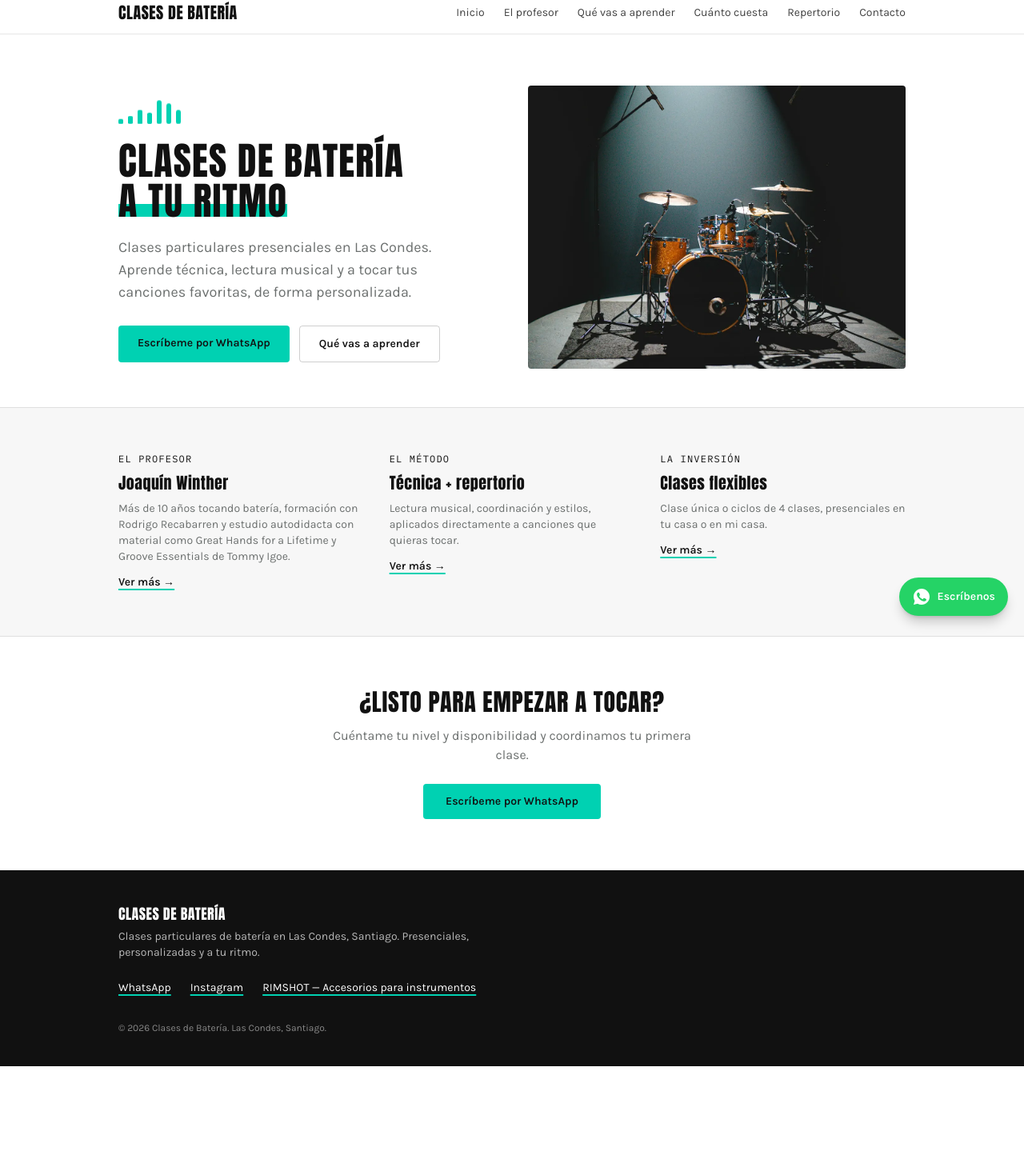
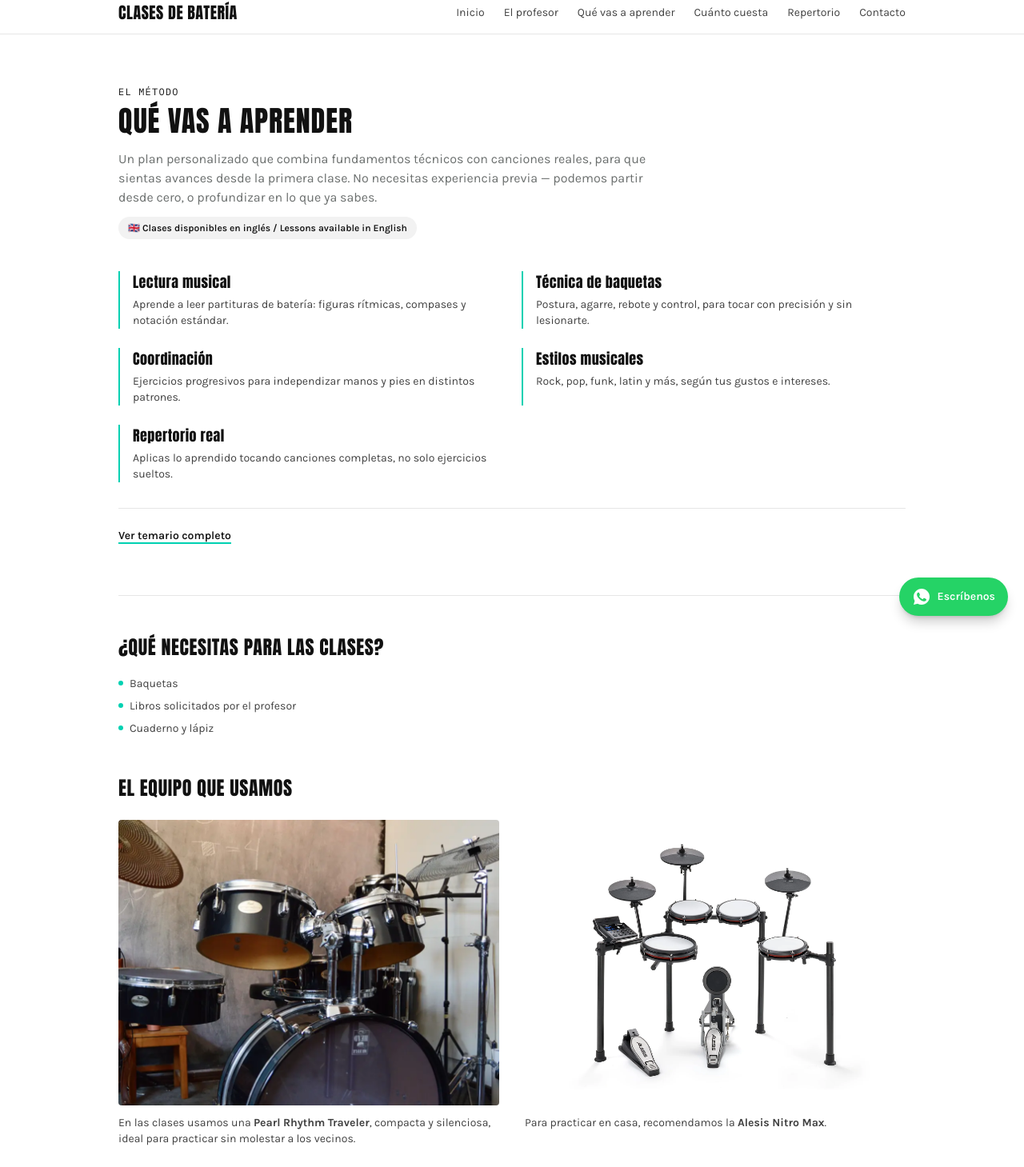
Before and after one commit to rimshotCl/clasesdebateria, a Next.js app: page / in a window 1280 px wide. Shown: the part 10-1469 px from the top of the page at 80% size. Before the commit the page ends 1343 px from the top, so only its background shows below. Built offline with nearby package versions, Linux system fonts and the light colour scheme.

Commit message:
Ampliar contenido de Qué vas a aprender

```diff
--- a/app/page.tsx
+++ b/app/page.tsx
@@ -1,120 +1,173 @@
-import Link from "next/link";
+import type { Metadata } from "next";
 import ImagePlaceholder from "@/components/ImagePlaceholder";
-import RhythmBar from "@/components/RhythmBar";
-import { waLink, defaultWaMessage } from "@/lib/site";
+import { waLink, defaultWaMessage, rimshotUrl } from "@/lib/site";
 
-export default function Home() {
+export const metadata: Metadata = {
+  title: "Qué vas a aprender | Clases de Batería",
+  description:
+    "Técnica, lectura musical, coordinación y estilos en las clases particulares de batería.",
+};
+
+const temas = [
+  {
+    title: "Lectura musical",
+    body: "Aprende a leer partituras de batería: figuras rítmicas, compases y notación estándar.",
+  },
+  {
+    title: "Técnica de baquetas",
+    body: "Postura, agarre, rebote y control, para tocar con precisión y sin lesionarte.",
+  },
+  {
+    title: "Coordinación",
+    body: "Ejercicios progresivos para independizar manos y pies en distintos patrones.",
+  },
+  {
+    title: "Estilos musicales",
+    body: "Rock, pop, funk, latin y más, según tus gustos e intereses.",
+  },
+  {
+    title: "Repertorio real",
+    body: "Aplicas lo aprendido tocando canciones completas, no solo ejercicios sueltos.",
+  },
+];
+
+const temario = [
+  "Instrumentos de la batería",
+  "Configuración de la batería",
+  "Uso de hardware",
+  "Agarre de las baquetas",
+  "Lectura rítmica aplicada a la batería",
+  "Rudimentos",
+  "Drum Grooves",
+  "Drum Fills",
+  "Uso del metrónomo",
+  "Interdependencia (Coordinación)",
+  "Estilos",
+  "Repertorio",
+  "Técnicas de pedal de bombo",
+  "Técnicas de pedal de hi-hat",
+  "Transcripción y uso de softwares",
+  "Preparación para certificaciones internacionales",
+];
+
+const necesitas = ["Baquetas", "Libros solicitados por el profesor", "Cuaderno y lápiz"];
+
+export default function QueVasAAprender() {
   return (
-    <>
-      {/* Hero */}
-      <section className="mx-auto max-w-5xl px-5 pb-12 pt-10 sm:pt-16">
-        <div className="grid gap-8 sm:grid-cols-2 sm:items-center sm:gap-10">
+    <section className="mx-auto max-w-5xl px-5 py-12 sm:py-16">
+      <p className="font-data text-xs uppercase tracking-widest text-ink">
+        El método
+      </p>
+      <h1 className="mt-2 font-display text-3xl tracking-wide sm:text-4xl">
+        QUÉ VAS A APRENDER
+      </h1>
+      <p className="mt-4 max-w-2xl text-base text-warm-gray">
+        Un plan personalizado que combina fundamentos técnicos con canciones
+        reales, para que sientas avances desde la primera clase. No necesitas
+        experiencia previa — podemos partir desde cero, o profundizar en lo
+        que ya sabes.
+      </p>
+
+      <p className="mt-3 inline-flex items-center gap-2 rounded-full bg-paper-soft px-3 py-1.5 text-xs font-semibold text-ink">
+        🇬🇧 Clases disponibles en inglés / Lessons available in English
+      </p>
+
+      <ul className="mt-10 grid gap-6 sm:grid-cols-2">
+        {temas.map((tema) => (
+          <li key={tema.title} className="border-l-2 border-teal pl-4">
+            <h2 className="font-display text-lg tracking-wide">{tema.title}</h2>
+            <p className="mt-1 text-sm text-ink/80">{tema.body}</p>
+          </li>
+        ))}
+      </ul>
+
+      <details className="group mt-8 border-t border-ink/10 pt-6">
+        <summary className="cursor-pointer list-none text-sm font-semibold text-ink underline decoration-teal decoration-2 underline-offset-4">
+          Ver temario completo
+        </summary>
+        <ul className="mt-5 grid grid-cols-1 gap-x-8 gap-y-2 text-sm text-ink/80 sm:grid-cols-2">
+          {temario.map((item) => (
+            <li key={item} className="flex gap-2">
+              <span
+                aria-hidden="true"
+                className="mt-1.5 h-1.5 w-1.5 shrink-0 rounded-full bg-teal"
+              />
+              <span>{item}</span>
+            </li>
+          ))}
+        </ul>
+      </details>
+
+      {/* Instrumento y equipo */}
+      <div className="mt-16 border-t border-ink/10 pt-12">
+        <h2 className="font-display text-2xl tracking-wide">
+          ¿QUÉ NECESITAS PARA LAS CLASES?
+        </h2>
+        <ul className="mt-5 space-y-2 text-sm text-ink/80">
+          {necesitas.map((item) => (
+            <li key={item} className="flex gap-2">
+              <span
+                aria-hidden="true"
+                className="mt-1.5 h-1.5 w-1.5 shrink-0 rounded-full bg-teal"
+              />
+              <span>{item}</span>
+            </li>
+          ))}
+        </ul>
+
+        <h2 className="mt-12 font-display text-2xl tracking-wide">
+          EL EQUIPO QUE USAMOS
+        </h2>
+        <div className="mt-6 grid gap-8 sm:grid-cols-2">
           <div>
-            <RhythmBar className="mb-6" />
-            <h1 className="font-display text-4xl leading-[0.95] tracking-wide text-ink sm:text-5xl">
-              CLASES DE BATERÍA
-              <span className="relative mt-1 block w-fit">
-                <span className="absolute inset-x-0 bottom-1 h-3 bg-teal sm:h-4" aria-hidden="true" />
-                <span className="relative">A TU RITMO</span>
-              </span>
-            </h1>
-            <p className="mt-5 max-w-md text-base text-warm-gray sm:text-lg">
-              Clases particulares presenciales en Las Condes. Aprende técnica,
-              lectura musical y a tocar tus canciones favoritas, de forma
-              personalizada.
+            <ImagePlaceholder
+              src="/images/bateria-pearl-rhythm-traveler.webp"
+              alt="Batería Pearl Rhythm Traveler usada en las clases"
+              ratio="aspect-[4/3]"
+            />
+            <p className="mt-3 text-sm text-ink/80">
+              En las clases usamos una <strong>Pearl Rhythm Traveler</strong>,
+              compacta y silenciosa, ideal para practicar sin molestar a los
+              vecinos.
             </p>
-            <div className="mt-7 flex flex-wrap gap-3">
-              <a
-                href={waLink(defaultWaMessage)}
-                target="_blank"
-                rel="noopener noreferrer"
-                className="rounded-sm bg-teal px-6 py-3 text-sm font-semibold text-ink transition-colors hover:bg-teal-dark"
-              >
-                Escríbeme por WhatsApp
-              </a>
-              <Link
-                href="/que-vas-a-aprender"
-                className="rounded-sm border border-ink/20 px-6 py-3 text-sm font-semibold text-ink transition-colors hover:border-ink/40"
-              >
-                Qué vas a aprender
-              </Link>
-            </div>
           </div>
+          <div>
+            <ImagePlaceholder
+              src="/images/alesis-nitro-max.webp"
+              alt="Batería electrónica Alesis Nitro Max recomendada para practicar en casa"
+              ratio="aspect-[4/3]"
+            />
+            <p className="mt-3 text-sm text-ink/80">
+              Para practicar en casa, recomendamos la{" "}
+              <strong>Alesis Nitro Max</strong>.
+            </p>
+          </div>
+        </div>
 
-          <ImagePlaceholder
-            src="/images/hero-bateria.webp"
-            alt="Profesor tocando batería durante una clase presencial"
-            ratio="aspect-[4/3]"
-          />
-        </div>
-      </section>
+        <p className="mt-6 text-sm text-ink/80">
+          Además de la batería, también vas a necesitar tus propias baquetas.
+          Puedes encontrarlas (y otros accesorios) en mi tienda{" "}
+          <a
+            href={rimshotUrl}
+            target="_blank"
+            rel="noopener noreferrer"
+            className="text-ink underline decoration-teal decoration-2 underline-offset-4"
+          >
+            RIMSHOT →
+          </a>
+        </p>
+      </div>
 
-      {/* Resumen en 3 columnas */}
-      <section className="border-y border-ink/10 bg-paper-soft/60">
-        <div className="mx-auto grid max-w-5xl gap-8 px-5 py-14 sm:grid-cols-3">
-          <SummaryCard
-            eyebrow="El profesor"
-            title="Joaquín Winther"
-            body="Más de 10 años tocando batería, formación con Rodrigo Recabarren y estudio autodidacta con material como Great Hands for a Lifetime y Groove Essentials de Tommy Igoe."
-            href="/quien-hace-las-clases"
-          />
-          <SummaryCard
-            eyebrow="El método"
-            title="Técnica + repertorio"
-            body="Lectura musical, coordinación y estilos, aplicados directamente a canciones que quieras tocar."
-            href="/que-vas-a-aprender"
-          />
-          <SummaryCard
-            eyebrow="La inversión"
-            title="Clases flexibles"
-            body="Clase única o ciclos de 4 clases, presenciales en tu casa o en mi casa."
-            href="/cuanto-cuesta"
-          />
-        </div>
-      </section>
-
-      {/* CTA final */}
-      <section className="mx-auto max-w-5xl px-5 py-16 text-center">
-        <h2 className="font-display text-2xl tracking-wide sm:text-3xl">
-          ¿LISTO PARA EMPEZAR A TOCAR?
-        </h2>
-        <p className="mx-auto mt-3 max-w-md text-warm-gray">
-          Cuéntame tu nivel y disponibilidad y coordinamos tu primera clase.
-        </p>
+      <div className="mt-14">
         <a
           href={waLink(defaultWaMessage)}
           target="_blank"
           rel="noopener noreferrer"
-          className="mt-6 inline-block rounded-sm bg-teal px-7 py-3 text-sm font-semibold text-ink transition-colors hover:bg-teal-dark"
+          className="inline-block rounded-sm bg-teal px-6 py-3 text-sm font-semibold text-ink transition-colors hover:bg-teal-dark"
         >
           Escríbeme por WhatsApp
         </a>
-      </section>
-    </>
+      </div>
+    </section>
   );
 }
-
-function SummaryCard({
-  eyebrow,
-  title,
-  body,
-  href,
-}: {
-  eyebrow: string;
-  title: string;
-  body: string;
-  href: string;
-}) {
-  return (
-    <Link href={href} className="group block">
-      <p className="font-data text-xs uppercase tracking-widest text-ink">
-        {eyebrow}
-      </p>
-      <h3 className="mt-2 font-display text-xl tracking-wide">{title}</h3>
-      <p className="mt-2 text-sm text-warm-gray">{body}</p>
-      <span className="mt-3 inline-block text-sm font-semibold text-ink underline decoration-teal decoration-2 underline-offset-4">
-        Ver más →
-      </span>
-    </Link>
-  );
-}
```
